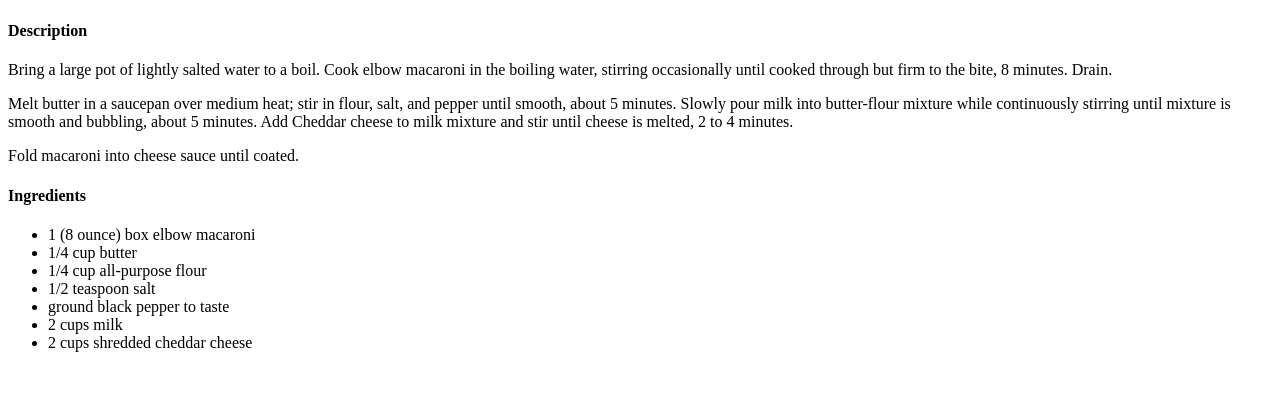
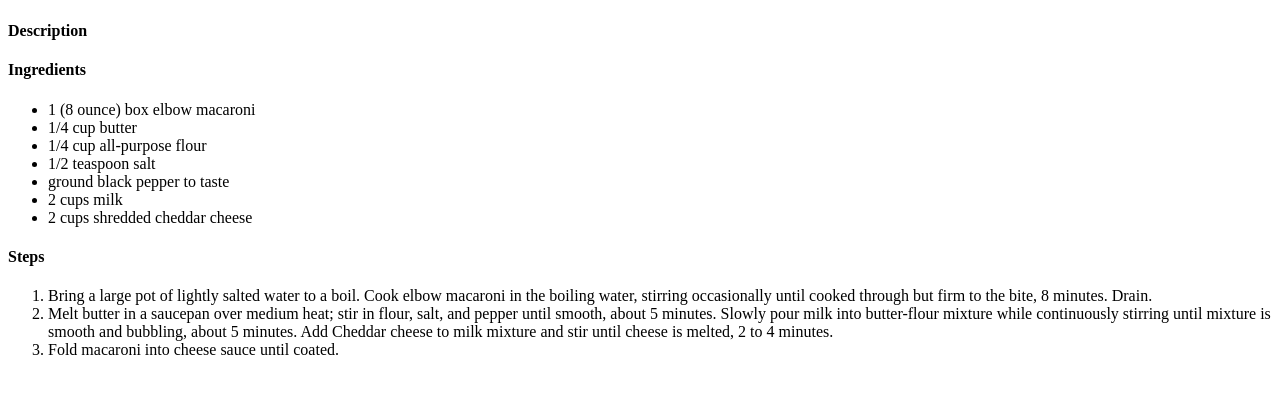
Before and after one commit to AustinListerud/odin-recipes, a plain HTML site: page recipes/mac_n_cheese.html in a window 1280 px wide. Shown: the part 383-776 px from the top of the page. Drawn offline with Linux system fonts and the light colour scheme.

Commit message:
Move description to steps section

```diff
--- a/recipes/mac_n_cheese.html
+++ b/recipes/mac_n_cheese.html
@@ -10,18 +10,24 @@
     <h1>Mac N Cheese</h1>
     <img src="https://cdn.loveandlemons.com/wp-content/uploads/2013/01/vegan-mac-and-cheese.jpg" alt = "Mac and Cheese">
     <h4>Description</h4>
-    <p>Bring a large pot of lightly salted water to a boil. Cook elbow macaroni in the boiling water, stirring occasionally until cooked through but firm to the bite, 8 minutes. Drain.</p>
-    <p>Melt butter in a saucepan over medium heat; stir in flour, salt, and pepper until smooth, about 5 minutes. Slowly pour milk into butter-flour mixture while continuously stirring until mixture is smooth and bubbling, about 5 minutes. Add Cheddar cheese to milk mixture and stir until cheese is melted, 2 to 4 minutes.</p>
-    <p>Fold macaroni into cheese sauce until coated.</p>
+    <p></p>
+    <p></p>
+    <p></p>
     <h4>Ingredients</h4>
     <ul>
-        <li>1 (8 ounce) box elbow macaroni </li>
-        <li>1/4 cup butter </li>
-        <li>1/4 cup all-purpose flour </li>
+        <li>1 (8 ounce) box elbow macaroni</li>
+        <li>1/4 cup butter</li>
+        <li>1/4 cup all-purpose flour</li>
         <li>1/2 teaspoon salt</li>
         <li>ground black pepper to taste</li>
         <li>2 cups milk</li>
         <li>2 cups shredded cheddar cheese</li>
     </ul>
+    <h4>Steps</h4>
+    <ol>
+        <li>Bring a large pot of lightly salted water to a boil. Cook elbow macaroni in the boiling water, stirring occasionally until cooked through but firm to the bite, 8 minutes. Drain.</li>
+        <li>Melt butter in a saucepan over medium heat; stir in flour, salt, and pepper until smooth, about 5 minutes. Slowly pour milk into butter-flour mixture while continuously stirring until mixture is smooth and bubbling, about 5 minutes. Add Cheddar cheese to milk mixture and stir until cheese is melted, 2 to 4 minutes.</li>
+        <li>Fold macaroni into cheese sauce until coated.</li>
+    </ol>
 </body>
 </html>
```
